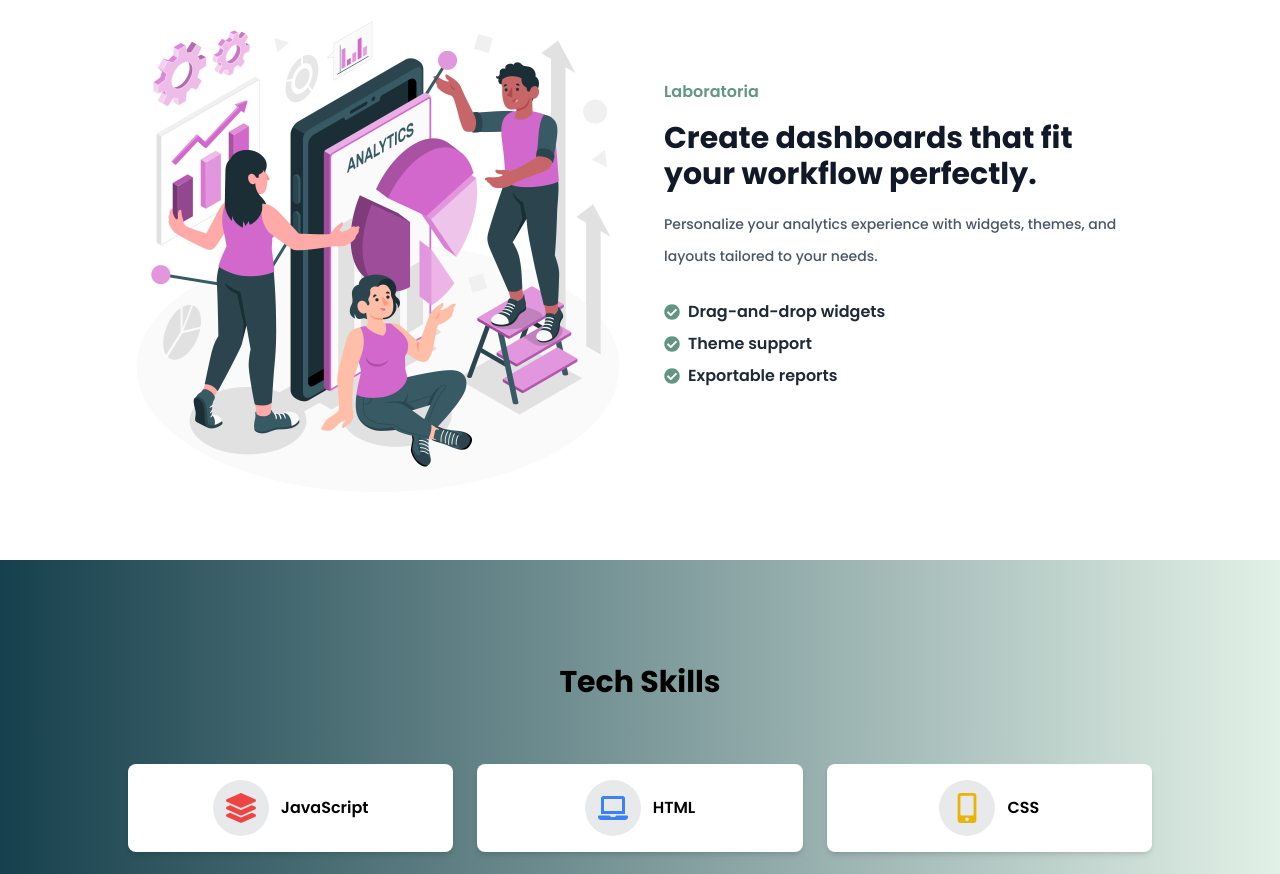
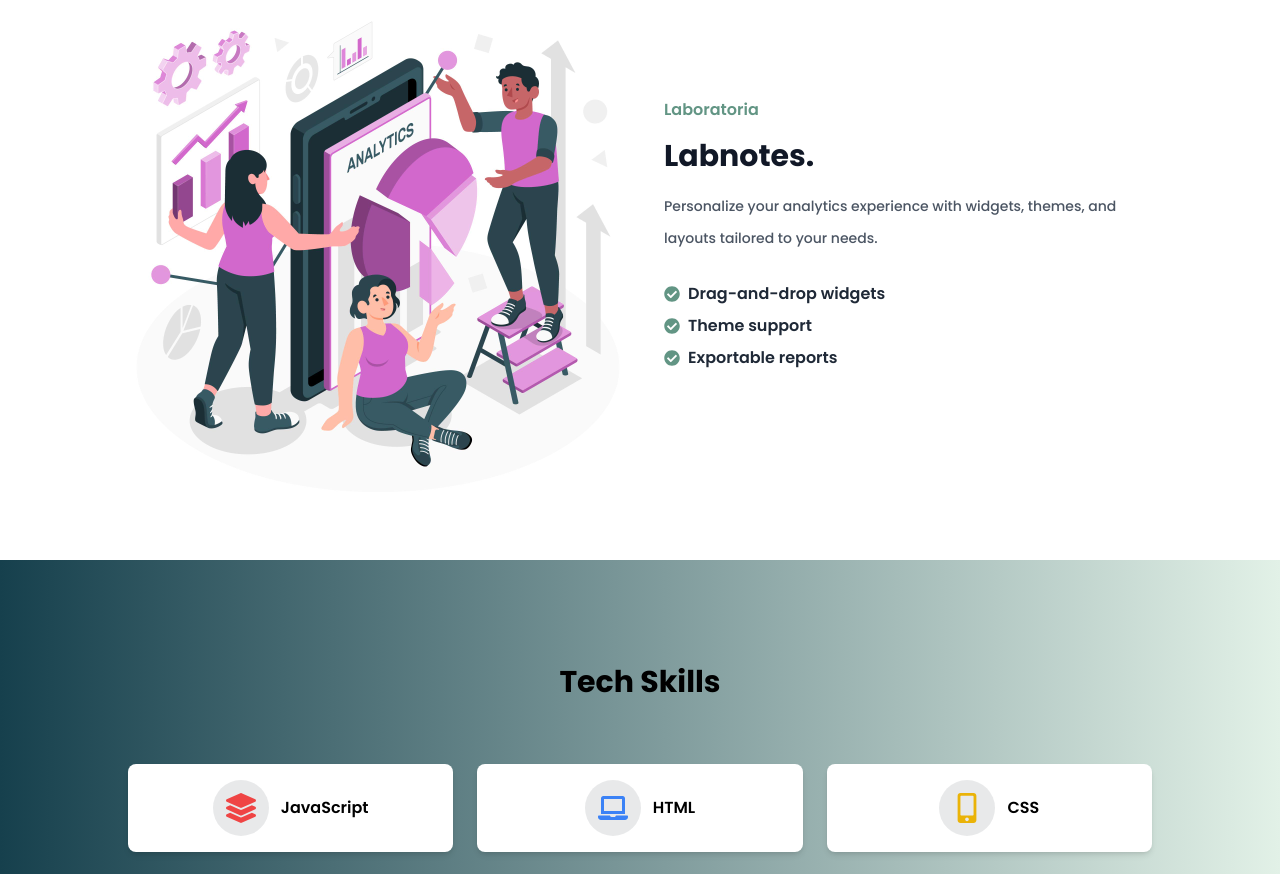
Before and after one commit to Niennis/portfolio, a Next.js app: page / in a window 1280 px wide. Shown: the part 2060-2934 px from the top of the page. Built offline with nearby package versions, Linux system fonts and the light colour scheme.

Commit message:
Add projects

```diff
--- a/components/Home/Projects/Projects.tsx
+++ b/components/Home/Projects/Projects.tsx
@@ -40,7 +40,7 @@ const projectsData = [
   {
     img: '/images/a.jpg',
     title: 'Laboratoria',
-    subtitle: 'Create dashboards that fit your workflow perfectly.',
+    subtitle: 'Labnotes.',
     desc: 'Personalize your analytics experience with widgets, themes, and layouts tailored to your needs.',
     features: [
       'Drag-and-drop widgets',
```
